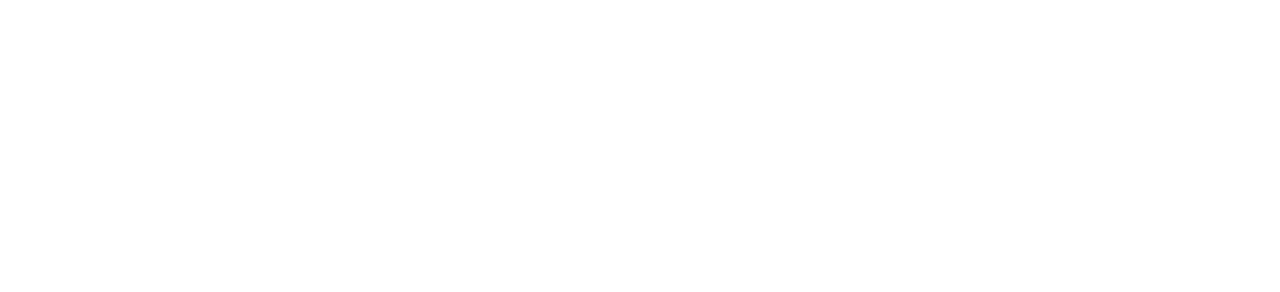
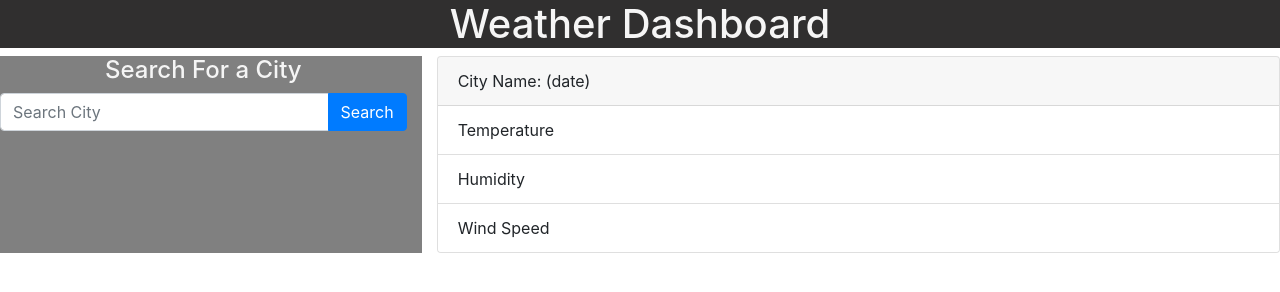
Before and after one commit to MikeZanercik/WeatherDashboard, a plain HTML site: page index.html in a window 1280 px wide. Drawn offline with nearby package versions, Linux system fonts and the light colour scheme.

Commit message:
finalized the front end display of the page and started working the js

```diff
--- a/assets/javascript.js
+++ b/assets/javascript.js
@@ -0,0 +1,19 @@
+// var queryUrl = "https://api.openweathermap.org/data/2.5/weather?q=" + city;
+// var city = "London"
+
+$(".btn-primary").on("click", function(){
+    var cityName = $("#textInput").text();
+    console.log(cityName)
+})
+
+
+
+
+
+
+// $.ajax({
+//     url: queryUrl,
+//     method: 'GET'
+// }) .then(function(response){
+//     console.log(response)
+// })
--- a/assets/style.css
+++ b/assets/style.css
@@ -0,0 +1,21 @@
+*{
+    box-sizing: border-box;
+}
+html.body {
+    height:100%;
+}
+header{
+    text-align: center;
+    color: whitesmoke;
+    background: rgb(48, 47, 47);
+}
+.col-4{
+    background: grey;
+}
+h4{
+    text-align: center;
+    color: whitesmoke;
+}
+.col-8{
+    width: 100%;
+}
--- a/index.html
+++ b/index.html
@@ -1,22 +1,59 @@
 <!DOCTYPE html>
 <html lang="en">
+
 <head>
     <meta charset="UTF-8">
     <meta name="viewport" content="width=device-width, initial-scale=1.0">
     <meta http-equiv="X-UA-Compatible" content="ie=edge">
     <link rel="stylesheet" href="./assets/style.css">
-    <link rel="stylesheet" href="https://stackpath.bootstrapcdn.com/bootstrap/4.3.1/css/bootstrap.min.css" integrity="sha384-ggOyR0iXCbMQv3Xipma34MD+dH/1fQ784/j6cY/iJTQUOhcWr7x9JvoRxT2MZw1T" crossorigin="anonymous">
+    <link rel="stylesheet" href="https://stackpath.bootstrapcdn.com/bootstrap/4.3.1/css/bootstrap.min.css"
+        integrity="sha384-ggOyR0iXCbMQv3Xipma34MD+dH/1fQ784/j6cY/iJTQUOhcWr7x9JvoRxT2MZw1T" crossorigin="anonymous">
     <title>Weather Dashboard</title>
 </head>
+
 <body>
+    <!--Start of header-->
+    <header>
+        <h1>Weather Dashboard</h1>
+    </header>
+    <!--End of header-->
+    <!--Start of main section-->
+    <main>
+        <div class="conatainer">
+            <div class="row">
+                <div class="col-4">
+                    <h4>Search For a City</h4>
+                    <div class="input-group mb-3">
+                        <input type="text" class="form-control" placeholder="Search City"
+                            aria-label="City Search" aria-describedby="button-addon2">
+                        <div class="input-group-append">
+                            <button type="button" class="btn btn-primary">Search</button>
+                        </div>
+                    </div>
+                </div>
+                <div class="col-8">
+                        <div class="card">
+                                <div class="card-header">
+                                  City Name: (date)
+                                </div>
+                                <ul class="list-group list-group-flush">
+                                  <li class="list-group-item">Temperature</li>
+                                  <li class="list-group-item">Humidity</li>
+                                  <li class="list-group-item">Wind Speed</li>
+                                </ul>
+                              </div>
+                </div>
+            </div>
+        </div>
+    </main>
 
 
 
 
 
-<script src="https://code.jquery.com/jquery-3.4.1.min.js"
-  integrity="sha256-CSXorXvZcTkaix6Yvo6HppcZGetbYMGWSFlBw8HfCJo="
-  crossorigin="anonymous"></script>
-<script src="./assets/javascript.js"></script>
+    <script src="https://code.jquery.com/jquery-3.4.1.min.js"
+        integrity="sha256-CSXorXvZcTkaix6Yvo6HppcZGetbYMGWSFlBw8HfCJo=" crossorigin="anonymous"></script>
+    <script src="./assets/javascript.js"></script>
 </body>
+
 </html>
```
